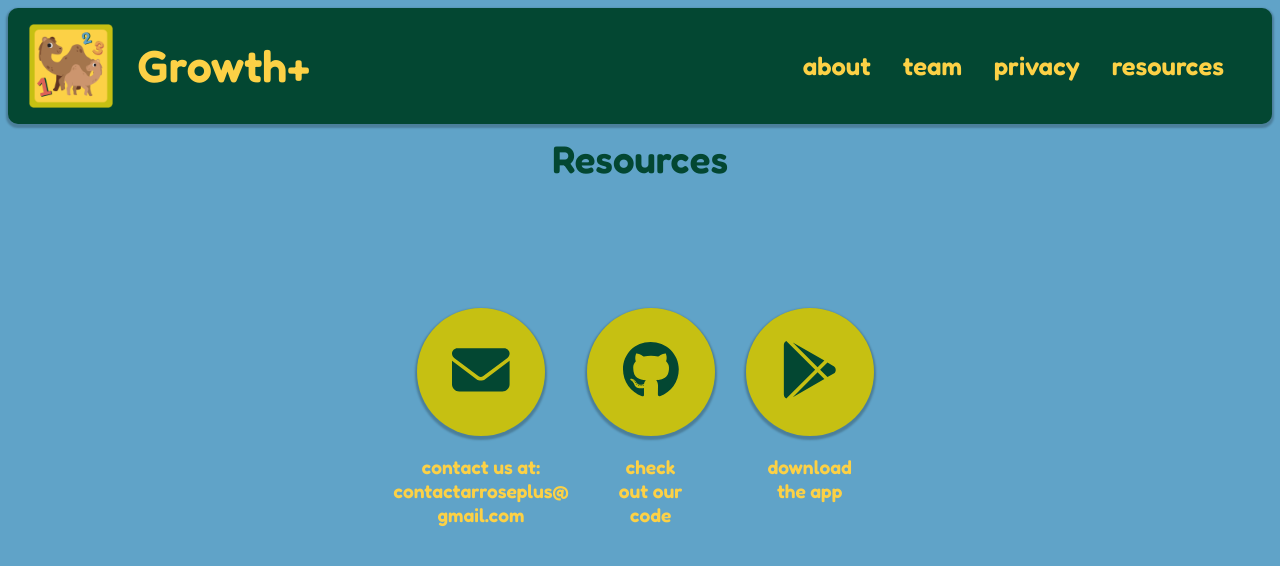
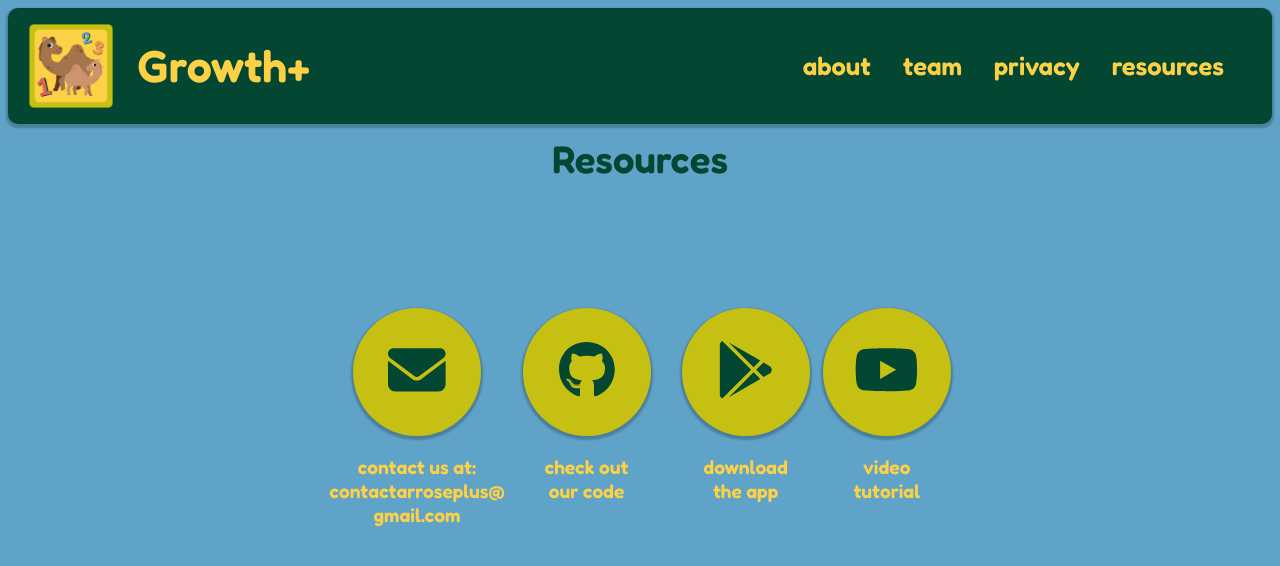
Before and after one commit to RuthShryock/GrowthPlusWebsite, a React (Create React App) app: page /resources in a window 1280 px wide. Shown: the top 566 px of the page. Built offline with nearby package versions, Linux system fonts and the light colour scheme.

Commit message:
adding tutorial vid link

```diff
--- a/src/pages/Resources/Resources.css
+++ b/src/pages/Resources/Resources.css
@@ -19,7 +19,7 @@
     position: relative;
     justify-self: center;
     justify-items: center;
-    grid-template-columns: auto auto auto;
+    grid-template-columns: auto auto auto auto;
     grid-template-rows: auto auto;
     width: fit-content;
     height: fit-content;
@@ -27,8 +27,8 @@
 }
 
 .grid-child-resources{
-    padding-right: 25%;
-    padding-left: 25%;
+    padding-right: 20%;
+    padding-left: 20%;
     width: fit-content;
     height: fit-content;
 }
@@ -65,7 +65,7 @@
     }
     .grid-container-resources {
         grid-template-columns: auto;
-        grid-template-rows: auto auto auto auto auto auto;
+        grid-template-rows: auto auto auto auto auto auto auto auto;
         width: auto;
         height: auto;
         margin-top: 0%;
--- a/src/pages/Resources/Resources.jsx
+++ b/src/pages/Resources/Resources.jsx
@@ -2,6 +2,7 @@ import { FontAwesomeIcon } from '@fortawesome/react-fontawesome';
 import {faEnvelope} from '@fortawesome/free-solid-svg-icons';
 import {faGithub} from '@fortawesome/free-brands-svg-icons';
 import {faGooglePlay} from '@fortawesome/free-brands-svg-icons';
+import {faYoutube} from '@fortawesome/free-brands-svg-icons';
 import Helmet from "react-helmet";
 import React from 'react';
 import './Resources.css';
@@ -18,9 +19,11 @@ const Resources = () => {
                     <div className="grid-child-resources" id='buttonOne'><a href='mailto:contactarroseplus@gmail.com' target="_blank" rel="noreferrer"><button className="iconBtn"><FontAwesomeIcon icon={faEnvelope}/></button></a></div>
                     <div className="grid-child-resources" id='buttonTwo'><a href="https://github.com/ucfcs/GrowthPlus" target="_blank" rel="noreferrer"><button className="iconBtn"><FontAwesomeIcon icon={faGithub}/></button></a></div>
                     <div className="grid-child-resources" id='buttonThree'><a href='https://play.google.com/store/apps/details?id=com.GrowthPlus&pli=1' target="_blank" rel="noreferrer"><button className="iconBtn"><FontAwesomeIcon icon={faGooglePlay}/></button></a></div>
+                    <div className="grid-child-resources" id='buttonFour'><a href='https://youtu.be/X1B1j9lDhl8?si=3A8vcgy3_7DcaSuh' target="_blank" rel="noreferrer"><button className="iconBtn"><FontAwesomeIcon icon={faYoutube}/></button></a></div>
                     <div className="grid-child-resources" id='textOne'><h3>contact us at:<br/>contactarroseplus@<br/>gmail.com</h3></div>
                     <div className="grid-child-resources" id='textTwo'><h3>check out our code</h3></div>
                     <div className="grid-child-resources" id='textThree'><h3>download the app</h3></div>
+                    <div className="grid-child-resources" id='textFour'><h3>video tutorial</h3></div>
                 </div>
             </div>
         </div>
```
